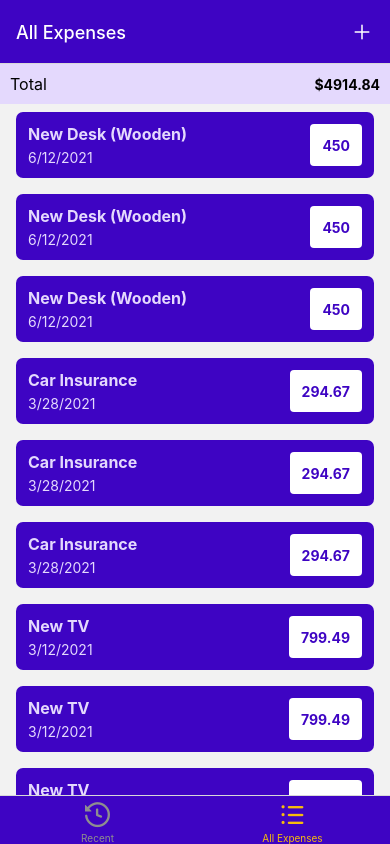
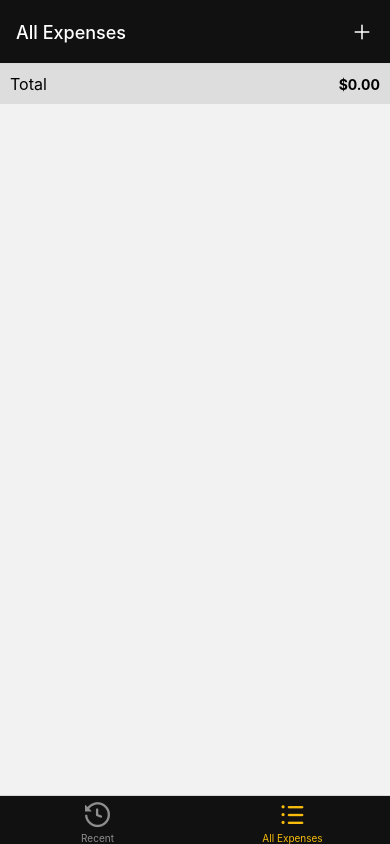
Before and after one commit to dtlnv/rn-expenses-app, a React Native app: screen /AllExpenses in a window 390 px wide. Built offline with nearby package versions, Linux system fonts and the light colour scheme.

Commit message:
Add context & Improve UI

```diff
--- a/package.json
+++ b/package.json
@@ -16,7 +16,7 @@
     "expo-status-bar": "~1.11.1",
     "react": "18.2.0",
     "react-native": "0.73.4",
-    "react-native-gesture-handler": "^2.15.0",
+    "react-native-gesture-handler": "~2.14.0",
     "react-native-safe-area-context": "4.8.2",
     "react-native-screens": "~3.29.0"
   },
--- a/src/components/ExpensesOutput/ExpensesItem.js
+++ b/src/components/ExpensesOutput/ExpensesItem.js
@@ -1,29 +1,51 @@
-import { Pressable, StyleSheet, Text, View } from 'react-native';
+import { Alert, Pressable, StyleSheet, Text, View } from 'react-native';
 import { GlobalStyles } from '../../constants/styles';
 import { useNavigation } from '@react-navigation/native';
+import { Swipeable } from 'react-native-gesture-handler';
+import IconButton from '../UI/IconButton';
+import { useContext } from 'react';
+import ExpensesContext from '../../store/expenses-context';
 
 export default function ExpenseItem({ expense }) {
+  if (!expense) {
+    return null;
+  }
+
   const navigation = useNavigation();
+  const expensesContext = useContext(ExpensesContext);
 
   function openExpenseItem() {
     navigation.navigate('ManageExpense', { expense });
   }
 
+  function deleteAction() {
+    function deleteExpense() {
+      expensesContext.deleteExpense(expense.id);
+    }
+
+    Alert.alert('Delete Expense', 'Are you sure you want to delete this expense?', [
+      { text: 'No', style: 'default' },
+      { text: 'Yes', style: 'destructive', onPress: deleteExpense },
+    ]);
+  }
+
+  function rightActions() {
+    return <IconButton buttonStyles={styles.deleteSwipe} type='secondary' icon='trash' size={24} onPress={deleteAction} />;
+  }
+
   return (
-    <Pressable
-      onPress={openExpenseItem}
-      style={({ pressed }) => (pressed ? styles.pressed : null)}
-      android_ripple={{ color: '#ccc' }}
-    >
-      <View style={styles.item}>
-        <View>
-          <Text style={[styles.description, styles.text]}>{expense.description}</Text>
-          <Text style={styles.text}>{expense.date}</Text>
+    <Pressable onPress={openExpenseItem}>
+      <Swipeable renderRightActions={rightActions}>
+        <View style={styles.item}>
+          <View>
+            <Text style={[styles.description, styles.text]}>{expense?.description}</Text>
+            <Text style={styles.text}>{expense?.date}</Text>
+          </View>
+          <View style={styles.amountContainer}>
+            <Text style={styles.amount}>{expense?.amount}</Text>
+          </View>
         </View>
-        <View style={styles.amountContainer}>
-          <Text style={styles.amount}>{expense.amount}</Text>
-        </View>
-      </View>
+      </Swipeable>
     </Pressable>
   );
 }
@@ -61,4 +83,13 @@ const styles = StyleSheet.create({
     color: GlobalStyles.colors.primary500,
     fontWeight: 'bold',
   },
+  deleteSwipe: {
+    backgroundColor: GlobalStyles.colors.error500,
+    borderRadius: 7,
+    padding: 12,
+    marginVertical: 8,
+    marginHorizontal: 16,
+    width: 75,
+    justifyContent: 'center',
+  },
 });
--- a/src/components/ExpensesOutput/ExpensesList.js
+++ b/src/components/ExpensesOutput/ExpensesList.js
@@ -1,18 +1,10 @@
 import { FlatList, View } from 'react-native';
 import ExpenseItem from './ExpensesItem';
-import { useEffect, useState } from 'react';
 
 export default function ExpensesList({ expenses }) {
-  const [list, setList] = useState([]);
-  useEffect(() => {
-    if (expenses) {
-      expenses.sort((a, b) => b.date - a.date);
-      setList(expenses.map((expense) => ({ ...expense, date: expense.date.toLocaleDateString() })));
-    }
-  }, [expenses]);
   return (
     <View>
-      <FlatList data={list} renderItem={({ item }) => <ExpenseItem expense={item} />} />
+      <FlatList data={expenses} renderItem={({ item }) => <ExpenseItem expense={item} />} />
     </View>
   );
 }
--- a/src/components/UI/IconButton.js
+++ b/src/components/UI/IconButton.js
@@ -1,14 +1,20 @@
 import { Pressable, StyleSheet, Text, View } from 'react-native';
 import { Ionicons } from '@expo/vector-icons';
+import { GlobalStyles } from '../../constants/styles';
 
-export default function IconButton({ type = 'primary', icon, color = '#ffffff', onPress, children }) {
+export default function IconButton({ type = 'primary', size = 16, icon, color = '#ffffff', buttonStyles, onPress, children }) {
   return (
     <Pressable
-      style={({ pressed }) => [styles.button, pressed && styles.pressed, type === 'secondary' && styles.secondary]}
+      style={({ pressed }) => [
+        styles.button,
+        pressed && styles.pressed,
+        type === 'secondary' && styles.secondary,
+        buttonStyles && buttonStyles,
+      ]}
       android_ripple={{ color: '#ccc' }}
       onPress={onPress}
     >
-      {icon && <Ionicons name={icon} size={16} color={color} />}
+      {icon && <Ionicons name={icon} size={size} color={color} />}
       {children && <Text style={[styles.text, type === 'secondary' && styles.secondaryText]}>{children}</Text>}
     </Pressable>
   );
@@ -19,7 +25,7 @@ const styles = StyleSheet.create({
     alignItems: 'center',
     flexDirection: 'row',
     backgroundColor: '#000000',
-    padding: 10,
+    padding: 16,
     borderRadius: 8,
     gap: 12,
   },
@@ -27,7 +33,7 @@ const styles = StyleSheet.create({
     backgroundColor: 'transparent',
   },
   secondaryText: {
-    color: '#000000',
+    color: GlobalStyles.colors.primary500,
   },
   text: {
     color: '#ffffff',
--- a/src/constants/styles.js
+++ b/src/constants/styles.js
@@ -1,15 +1,15 @@
 export const GlobalStyles = {
   colors: {
-    primary50: '#e4d9fd',
+    primary50: '#dddddd',
     primary100: '#c6affc',
     primary200: '#a281f0',
     primary400: '#5721d4',
-    primary500: '#3e04c3',
+    primary500: '#111111',
     primary700: '#2d0689',
     primary800: '#200364',
     accent500: '#f7bc0c',
     error50: '#fcc4e4',
-    error500: '#9b095c',
+    error500: '#910404',
     gray500: '#39324a',
     gray700: '#221c30',
   },
--- a/src/index.js
+++ b/src/index.js
@@ -3,6 +3,7 @@ import { StatusBar } from 'expo-status-bar';
 import { NavigationContainer } from '@react-navigation/native';
 import { createNativeStackNavigator } from '@react-navigation/native-stack';
 import { createBottomTabNavigator } from '@react-navigation/bottom-tabs';
+import { GestureHandlerRootView } from 'react-native-gesture-handler';
 
 // icons
 import { Octicons } from '@expo/vector-icons';
@@ -13,6 +14,7 @@ import RecentExpenses from './screens/RecentExpenses.screen';
 import AllExpenses from './screens/AllExpenses.screen';
 import { GlobalStyles } from './constants/styles';
 import PlusButton from './components/UI/PlusButton';
+import { ExpensesContextProvider } from './store/expenses-context';
 
 const Stack = createNativeStackNavigator();
 const Tab = createBottomTabNavigator();
@@ -55,6 +57,8 @@ export default function App() {
   return (
     <>
       <StatusBar style='light' />
+      <GestureHandlerRootView style={{ flex: 1 }}>
+        <ExpensesContextProvider>
           <NavigationContainer>
             <Stack.Navigator
               screenOptions={{
@@ -75,6 +79,8 @@ export default function App() {
               />
             </Stack.Navigator>
           </NavigationContainer>
+        </ExpensesContextProvider>
+      </GestureHandlerRootView>
     </>
   );
 }
--- a/src/screens/AllExpenses.screen.js
+++ b/src/screens/AllExpenses.screen.js
@@ -1,6 +1,18 @@
+import { useContext, useEffect, useState } from 'react';
 import ExpensesOutput from '../components/ExpensesOutput/ExpensesOutput';
-import { DUMMY_EXPENSES } from '../constants/dummy-data';
+import ExpensesContext from '../store/expenses-context';
 
 export default function AllExpenses() {
-  return <ExpensesOutput expenses={DUMMY_EXPENSES} expensesPeriod='Total' />;
+  const expensesContext = useContext(ExpensesContext);
+  const [list, setList] = useState([]);
+
+  useEffect(() => {
+    if (expensesContext.expenses) {
+      const expenses = [...expensesContext.expenses];
+      expenses.sort((a, b) => b.date - a.date);
+      setList(expenses.map((expense) => ({ ...expense, date: expense.date.toLocaleDateString() })));
+    }
+  }, [expensesContext.expenses]);
+
+  return <ExpensesOutput expenses={list} expensesPeriod='Total' />;
 }
--- a/src/screens/ManageExpense.screen.js
+++ b/src/screens/ManageExpense.screen.js
@@ -1,51 +1,84 @@
-import { useEffect, useState } from 'react';
-import { StyleSheet, View } from 'react-native';
+import { useContext, useEffect, useState } from 'react';
+import { Alert, StyleSheet, Text, TextInput, View } from 'react-native';
 import IconButton from '../components/UI/IconButton';
+import ExpensesContext from '../store/expenses-context';
 
 export default function ManageExpense({ navigation, route }) {
   const expense = route.params?.expense;
   const [isEditMode, setIsEditMode] = useState(false);
+  const [description, setDescription] = useState(expense?.description || '');
+  const [amount, setAmount] = useState(expense?.amount ? String(expense?.amount) : '');
+  const expensesContext = useContext(ExpensesContext);
 
   useEffect(() => {
     if (navigation) {
-      navigation?.setOptions({ headerTitle: expense ? expense.description : 'Add Expense' });
+      navigation?.setOptions({
+        headerTitle: expense ? expense.description : 'Add Expense',
+        headerRight: () => (expense ? <IconButton icon='trash' onPress={deleteHandler} /> : null),
+      });
     }
     setIsEditMode(!!expense);
   }, [expense, navigation]);
 
   function saveHandler() {
-    console.log('save!');
-    closeScreen();
+    if (!description || !amount) {
+      Alert.alert('Invalid input', 'Please enter a valid description and amount.', [{ text: 'OK', style: 'destructive' }]);
+      return;
+    }
+    if (isEditMode) {
+      expensesContext.updateExpense(expense.id, { description, amount, date: new Date() });
+    } else {
+      expensesContext.addExpense({ description, amount });
+    }
+    navigation.goBack();
   }
 
   function deleteHandler() {
-    console.log('delete!');
-    closeScreen();
+    function deleteExpense() {
+      expensesContext.deleteExpense(expense.id);
+      navigation.goBack();
+    }
+
+    Alert.alert('Delete Expense', 'Are you sure you want to delete this expense?', [
+      { text: 'No', style: 'default' },
+      { text: 'Yes', style: 'destructive', onPress: deleteExpense },
+    ]);
   }
 
   function cancelHandler() {
-    closeScreen();
-  }
-
-  function closeScreen() {
     navigation.goBack();
   }
 
   return (
     <View style={styles.container}>
+      <View>
+        <View>
+          <Text style={styles.textLabel}>Description</Text>
+          <TextInput
+            style={styles.textInput}
+            placeholder='Type description here...'
+            value={description}
+            onChangeText={setDescription}
+            autoFocus
+          />
+        </View>
+        <View>
+          <Text style={styles.textLabel}>Amount</Text>
+          <TextInput
+            style={styles.textInput}
+            placeholder='Add an amount...'
+            keyboardType='numeric'
+            value={amount}
+            onChangeText={setAmount}
+          />
+        </View>
+      </View>
       <View style={styles.buttonRow}>
         <IconButton type='secondary' onPress={cancelHandler}>
           Cancel
         </IconButton>
         <IconButton onPress={saveHandler}>Save</IconButton>
       </View>
-      {isEditMode && (
-        <View style={styles.deleteContainer}>
-          <IconButton icon='trash' onPress={deleteHandler}>
-            Delete
-          </IconButton>
-        </View>
-      )}
     </View>
   );
 }
@@ -55,16 +88,25 @@ const styles = StyleSheet.create({
     flex: 1,
     padding: 16,
   },
-  deleteContainer: {
-    alignItems: 'center',
-    marginVertical: 16,
+  buttonRow: {
     borderTopWidth: 1,
+    paddingVertical: 16,
     borderTopColor: '#ccc',
-    paddingTop: 16,
-  },
-  buttonRow: {
     flexDirection: 'row',
     justifyContent: 'center',
     gap: 16,
   },
+  textLabel: {
+    fontSize: 14,
+    color: '#555444',
+    marginBottom: 8,
+  },
+  textInput: {
+    // borderBottomWidth: 1,
+    // borderBottomColor: '#ccc',
+    marginBottom: 16,
+    marginTop: 8,
+    // padding: 8,
+    fontSize: 16,
+  },
 });
--- a/src/screens/RecentExpenses.screen.js
+++ b/src/screens/RecentExpenses.screen.js
@@ -1,13 +1,22 @@
 import { StyleSheet, View } from 'react-native';
 import ExpensesOutput from '../components/ExpensesOutput/ExpensesOutput';
-import { DUMMY_EXPENSES } from '../constants/dummy-data';
+import { useContext, useEffect, useState } from 'react';
+import ExpensesContext from '../store/expenses-context';
 
 export default function RecentExpenses() {
-  return (
-    <View style={styles.container}>
-      <ExpensesOutput expenses={DUMMY_EXPENSES} expensesPeriod='Recent' />
-    </View>
-  );
+  const expensesContext = useContext(ExpensesContext);
+  const [list, setList] = useState([]);
+
+  useEffect(() => {
+    if (expensesContext.expenses) {
+      const expenses = [...expensesContext.expenses];
+      expenses.sort((a, b) => b.date - a.date);
+      expenses.length = 10;
+      setList(expenses.map((expense) => ({ ...expense, date: expense.date.toLocaleDateString() })));
+    }
+  }, [expensesContext.expenses]);
+
+  return <ExpensesOutput expenses={list} expensesPeriod='Recent' />;
 }
 
 const styles = StyleSheet.create({});
--- /dev/null
+++ b/src/store/expenses-context.js
@@ -0,0 +1,66 @@
+import { createContext, useReducer } from 'react';
+import { DUMMY_EXPENSES } from '../constants/dummy-data';
+
+const ExpensesContext = createContext({
+  expenses: [],
+  addExpense: ({ description, amount, date }) => {},
+  deleteExpense: (id) => {},
+  updateExpense: (id, { description, amount, date }) => {},
+});
+
+function expensesReduser(state, action) {
+  switch (action.type) {
+    case 'ADD':
+      return [
+        ...state,
+        {
+          id: Math.random().toString(),
+          description: action.payload.description,
+          amount: Number(action.payload.amount),
+          date: new Date(),
+        },
+      ];
+    case 'DELETE':
+      return state.filter((expense) => expense.id !== action.payload);
+    case 'UPDATE':
+      const expenseIndex = state.findIndex((expense) => expense.id === action.payload.id);
+      const updatedExpense = {
+        ...state[expenseIndex],
+        description: action.payload.description,
+        amount: Number(action.payload.amount),
+        date: action.payload.date,
+      };
+      const updatedExpenses = [...state];
+      updatedExpenses[expenseIndex] = updatedExpense;
+      return updatedExpenses;
+    default:
+      return state;
+  }
+}
+
+export function ExpensesContextProvider({ children }) {
+  const [state, dispatch] = useReducer(expensesReduser, []);
+
+  function addExpense(expense) {
+    dispatch({ type: 'ADD', payload: expense });
+  }
+
+  function deleteExpense(id) {
+    dispatch({ type: 'DELETE', payload: id });
+  }
+
+  function updateExpense(id, expense) {
+    dispatch({ type: 'UPDATE', payload: { id, ...expense } });
+  }
+
+  const context = {
+    expenses: state,
+    addExpense,
+    deleteExpense,
+    updateExpense,
+  };
+
+  return <ExpensesContext.Provider value={context}>{children}</ExpensesContext.Provider>;
+}
+
+export default ExpensesContext;
```
Also changed, not shown: 1 other file (tests, documents, lock files or other folders). Lines whose indentation alone changed are shown as unchanged.
